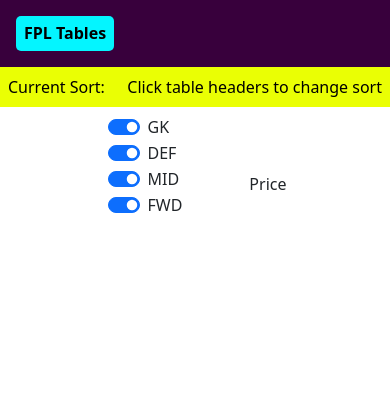
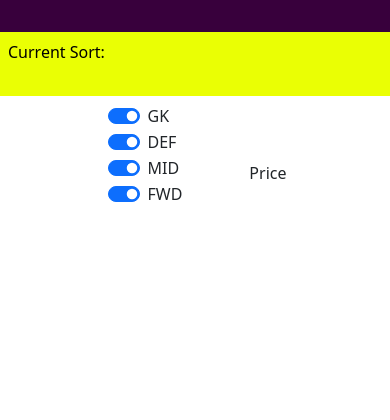
Before and after one commit to gnorken/fpl_tables, a Flask app: template templates/info.html in a window 390 px wide. Shown: the top 420 px of the page. Run offline with Flask 2, Linux system fonts and the light colour scheme; the template is opened without the code that fills it, so the values that code supplies are empty; some libraries are stand-ins or nearby versions.

Commit message:
more mobile friendly

```diff
--- a/templates/info.html
+++ b/templates/info.html
@@ -1,9 +1,9 @@
 {% extends "layout.html" %}
 
 {% block body %}
-    <div id="sort-info" class="d-flex bg-yellow p-2">Current Sort:&nbsp;<span id="current-sort" class="fw-bold"></span>&nbsp;
+    <div id="sort-info" class="d-flex flex-column flex-sm-row bg-yellow p-2">Current Sort:&nbsp;<span id="current-sort" class="fw-bold"></span>&nbsp;
         <span id="current-order"></span>
-        <div class="ms-auto">
+        <div class="d-none d-sm-inline ms-auto">
             <span id="current-hover">Click table headers to change sort</span>
         </div>
     </div> <!-- sort-info end -->
@@ -50,7 +50,7 @@
             </div>
         </div> <!-- Filter end-->
     </div> <!-- Row end -->
-    <div class="row mx-2">
+    <div class="row mx-lg-2">
         {% block page_content %}
         <!-- Child templates will fill this block -->
         {% endblock %}
--- a/templates/layout.html
+++ b/templates/layout.html
@@ -19,7 +19,7 @@
     <body class="d-flex flex-column min-vh-100">
         <header class="py-3 bg-purple text-light">
             <div class="d-flex mx-3">
-                <div id="header-logo-gw">
+                <div id="header-logo-gw" class="d-none d-lg-inline">
                     <a href="/" class="d-flex align-items-end text-light text-decoration-none btn-turqouise">
                         <h1 id="header-logo" class="m-0">FPL Tables</h1>
                         <span id="header-gw" class="d-none d-sm-block px-2 text-center fst-italic fw-lighter">GW{{ current_gw }}</span>
@@ -57,7 +57,7 @@
             </div>
         </header>
 
-        <main class=" flex-fill">
+        <main class="flex-fill">
             {% if get_flashed_messages() %}
                 <div class="alert alert-primary my-3 text-center" role="alert">
                     {{ get_flashed_messages() | join(" ") }}
```
Also changed, not shown: templates/index.html (line endings or trailing spaces).
